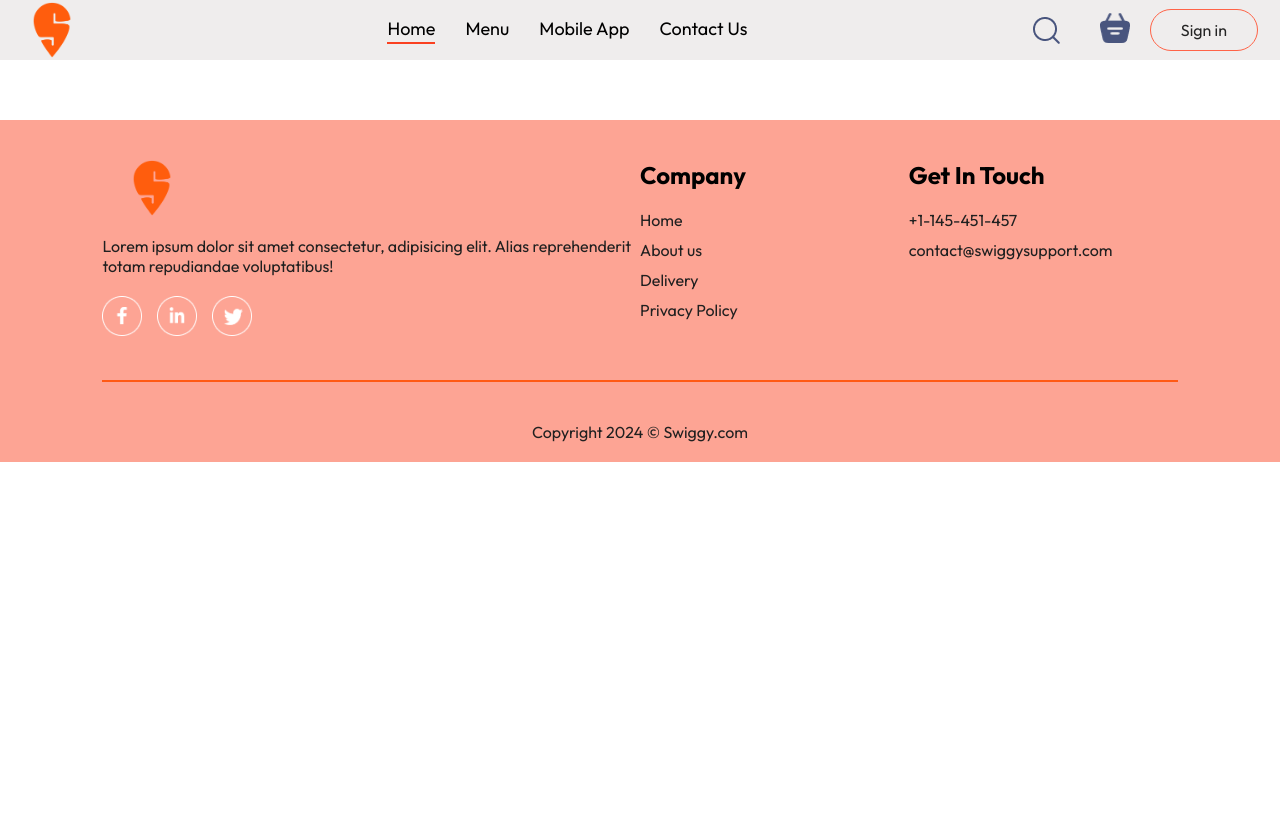
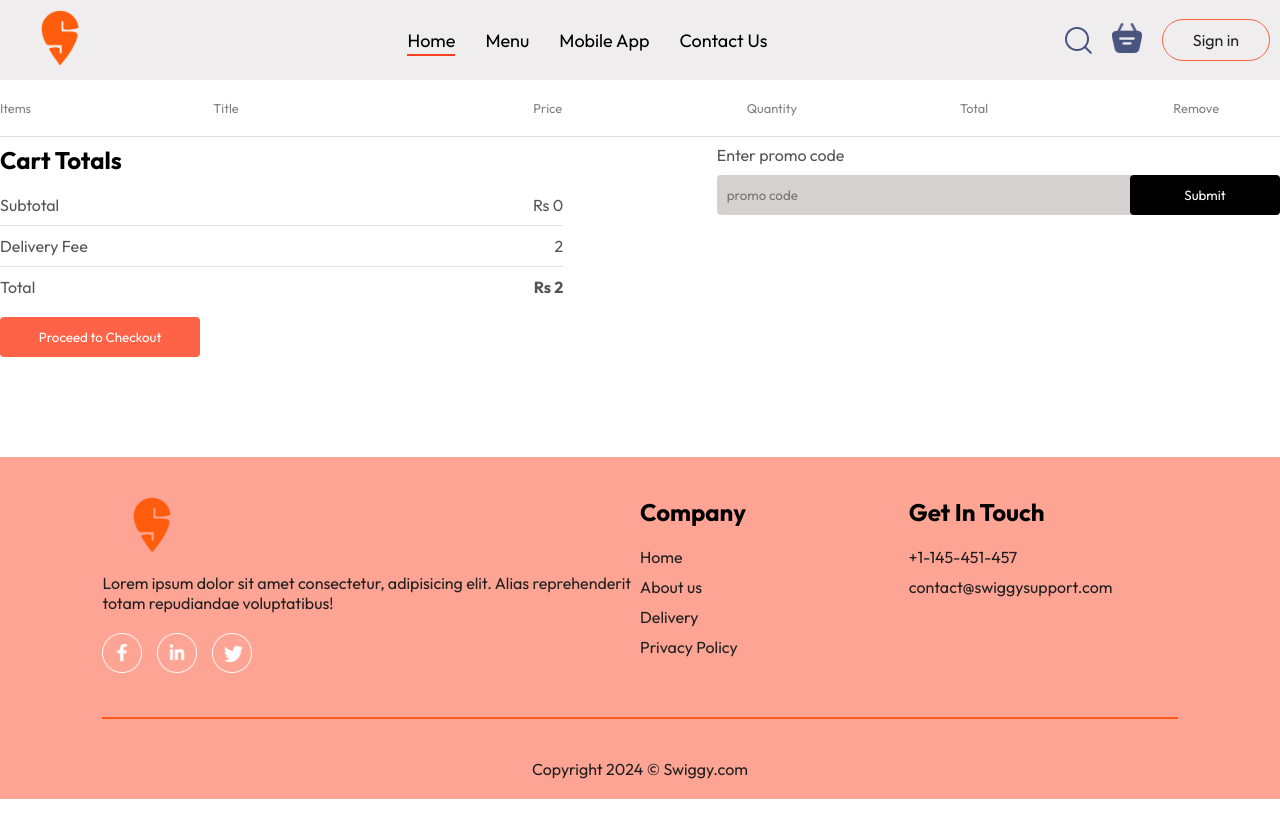
Before and after one commit to AlanRoy25/Food_Delivery_app, a React (Vite) app in the folder frontend/: page /cart in a window 1280 px wide. Shown: the top 838 px of the page. Before the commit the page ends 800 px from the top, so only its background shows below. Built offline with nearby package versions, Linux system fonts and the light colour scheme.

Commit message:
added cart-page

```diff
--- a/frontend/src/App.jsx
+++ b/frontend/src/App.jsx
@@ -6,6 +6,8 @@
 import PlaceOrder from "./pages/PlaceOrder/PlaceOrder";
 import Footer from "./components/Footer/Footer";
 import LoginPage from "./pages/LoginPage/LoginPage";
+import AppDownload from "./components/AppDownload/AppDownload";
+import ExploreMenu from "./components/ExploreMenu/ExploreMenu";
 
 const App = () => {
   return (
@@ -13,6 +15,8 @@
       <Navbar cartItemCount={0} />
       <Routes>
         <Route path="/" element={<Home />} />
+        <Route path="/menu" element={<ExploreMenu />} />
+        <Route path="/app-download" element={<AppDownload />} />
         <Route path="/cart" element={<Cart />} />
         <Route path="/orders" element={<PlaceOrder />} />
         <Route path="/login" element={<LoginPage />} />
--- a/frontend/src/components/Header/Header.jsx
+++ b/frontend/src/components/Header/Header.jsx
@@ -1,7 +1,8 @@
 import React from "react";
 import "./Header.css";
+import { Link } from "react-router-dom";
 
-const Header = () => {
+const Header = ({setMenu}) => {
   return (
     <div className="header">
       <div className="header-contents">
@@ -9,7 +10,9 @@
         <p>
           Choose from a diverse menu featuring a delectable array of dishes.
         </p>
-        <button>View Menu</button>
+      <Link to="/#explore-menu" onClick={() => setMenu('menu')}>
+      <button>View Menu</button>
+      </Link>
       </div>
     </div>
   );
--- a/frontend/src/components/Navbar/Navbar.css
+++ b/frontend/src/components/Navbar/Navbar.css
@@ -1,16 +1,16 @@
 .navbar {
-  padding: 20px 0px;
+  padding: 10px;
   display: flex;
   justify-content: space-between;
   align-items: center;
   width: 100%;
   position: fixed;
-  top: 0%;
-  left: 0%;
+  top: 0;
+  left: 0;
   z-index: 100;
   background-color: rgb(239, 237, 237);
-  padding: 2px;
-
+  box-sizing: border-box; /* Include padding in width calculation */
+  overflow: hidden; /* Prevent overflow */
 }
 
 .logo {
@@ -23,21 +23,29 @@
   gap: 30px;
   color: black;
   font-size: 18px;
+  flex-grow: 1; /* Allows the menu to take up available space */
+  justify-content: center;
 }
 
 .navbar-right {
   display: flex;
   align-items: center;
-  gap: 40px;
+  gap: 20px;
+  flex-shrink: 0; /* Prevents shrinking */
 }
 
 .navbar-search-icon {
   display: flex;
   align-items: center;
+  gap: 20px;
 }
 
 .cart-container {
   position: relative;
+  display: flex;
+  align-items: center;
+  margin-left: auto; /* Pushes to the right */
+  position: relative; /* Ensure the cart-container is relative for absolute positioning inside it */
 }
 
 .cart-icon {
@@ -55,13 +63,21 @@
   border-radius: 50%;
   padding: 5px 7px;
   font-weight: bold;
+  min-width: 20px; /* Ensures a minimum size */
+  height: 20px;
+  display: flex;
+  align-items: center;
+  justify-content: center;
 }
 
 .dot {
-  position: relative;
-  border-radius: 5px;
-  margin-left: 20px;
-  margin-right: 20px;
+  position: absolute;
+  top: -5px;
+  right: -10px;
+  width: 10px;
+  height: 10px;
+  background-color: red;
+  border-radius: 50%;
 }
 
 .navbar button {
@@ -74,10 +90,11 @@
   cursor: pointer;
   transition: 0.2s;
   font-weight: 400;
+  margin: 0;
 }
 
 .navbar button:hover {
-  background-color: tomato
+  background-color: tomato;
 }
 
 .navbar .active {
@@ -89,51 +106,51 @@
   cursor: pointer;
 }
 
-@media (max-width: 1050px){
-  .navbar .logo{
+@media (max-width: 1050px) {
+  .navbar .logo {
     width: 140px;
   }
-  .navbar-menu{
+  .navbar-menu {
     gap: 20px;
     font-size: 17px;
   }
-  .navbar-right{
+  .navbar-right {
     gap: 30px;
   }
-  .navbar-right img{
+  .navbar-right img {
     width: 22px;
   }
-  .navbar-right button{
-    padding:  8px 25px;
+  .navbar-right button {
+    padding: 8px 25px;
   }
-
 }
 
-@media (max-width: 900px){
-  .navbar .logo{
+@media (max-width: 900px) {
+  .navbar .logo {
     width: 120px;
   }
-  .navbar-menu{
+  .navbar-menu {
     gap: 15px;
     font-size: 16px;
   }
-  .navbar-right{
-    gap: 20px;
+  .navbar-right {
+    gap: 10px;
   }
-  .navbar-right img{
+  .navbar-right img {
     width: 20px;
   }
-  .navbar-right button{
-    padding:  7px 20px;
+  .navbar-right button {
+    padding: 7px 20px;
     font-size: 15px;
   }
-
+  .dot {
+    width: 8px;
+    height: 8px;
+  }
 }
 
-@media (max-width: 750px){
-  .navbar-menu{
+@media (max-width: 750px) {
+  .navbar-menu {
     display: none;
   }
-
-
 }
--- a/frontend/src/components/Navbar/Navbar.jsx
+++ b/frontend/src/components/Navbar/Navbar.jsx
@@ -1,16 +1,21 @@
-import React, { useState } from "react";
+import React, { useContext, useState } from "react";
 import "./Navbar.css";
 import { assets } from "../../assets/assets";
 import { Link, useNavigate } from "react-router-dom";
+import { StoreContext } from "../../context/StoreContext";
 
 const Navbar = ({ cartItemCount }) => {
   const [menu, setMenu] = useState("home");
+  const { getTotalCartAmount } = useContext(StoreContext);
   const navigate = useNavigate();
 
   return (
     <div className="navbar">
-      <img src={assets.logo} alt="" className="logo" />
+      <Link to='/'>
+        <img src={assets.logo} alt="Logo" className="logo" />
+      </Link>
       <ul className="navbar-menu">
+        <li>
           <Link
             to="/"
             onClick={() => setMenu("home")}
@@ -18,40 +23,46 @@
           >
             Home
           </Link>
-        <a
-          href="#explore-menu"
+        </li>
+        <li>
+          <Link
+            to= "/menu"
             onClick={() => setMenu("menu")}
             className={menu === "menu" ? "active" : ""}
           >
             Menu
-        </a>
-        <a
-          href="#app-download"
+          </Link>
+        </li>
+        <li>
+          <Link to="/app-download"
             onClick={() => setMenu("mobile-app")}
             className={menu === "mobile-app" ? "active" : ""}
           >
             Mobile App
-        </a>
-        <a
-          href="#footer"
+
+          </Link>
+
+        </li>
+        <li>
+          <Link
+            to="/footer"
             onClick={() => setMenu("contact-us")}
             className={menu === "contact-us" ? "active" : ""}
           >
             Contact Us
-        </a>
+         </Link>
+        </li>
       </ul>
       <div className="navbar-right">
-        <img src={assets.search_icon} alt="search icon" />
+        <img src={assets.search_icon} alt="Search icon" />
         <div className="navbar-search-icon">
           <div className="cart-container">
-            <img src={assets.basket_icon} alt="cart icon" className="cart-icon" />
-            {cartItemCount > 0 && (
-              <span className="cart-count">{cartItemCount}</span>
-            )}
+            <Link to='/cart'>
+              <img src={assets.basket_icon} alt="Cart icon" className="cart-icon" />
+              {getTotalCartAmount() > 0 && <div className="dot"></div>}
+            </Link>
           </div>
-          <div className="dot">
           <button onClick={() => navigate("/login")}>Sign in</button>
-          </div>
         </div>
       </div>
     </div>
--- a/frontend/src/context/StoreContext.jsx
+++ b/frontend/src/context/StoreContext.jsx
@@ -27,16 +27,29 @@
     });
   };
 
+  const getTotalCartAmount = () => {
+    let totalAmount = 0;
+    for (const item in cartItems) {
+      if (cartItems[item] > 0) {
+        const itemInfo = food_list.find(
+          (product) => product._id.toString() === item
+        );
+      if (itemInfo) {
+        totalAmount += itemInfo.price * cartItems[item];
+      }
+    }
+  }
+    return totalAmount;
+  };
+
   const contextValue = {
     food_list,
     cartItems,
     addToCart,
     removeCart,
+    getTotalCartAmount,
   };
 
-  useEffect(() => {
-    // effect to handle the cart updates (eg. saving to local storage)
-  }, [cartItems]);
   return (
     <StoreContext.Provider value={contextValue}>
       {children}
--- a/frontend/src/pages/Cart/Cart.css
+++ b/frontend/src/pages/Cart/Cart.css
@@ -0,0 +1,111 @@
+.cart{
+  margin-top: 100px;
+}
+
+.cart-items-title{
+  display: grid;
+  grid-template-columns: 1fr 1.5fr 1fr 1fr 1fr 0.5fr;
+  align-items: center;
+  color: grey;
+  font-size: max(1vw,12px);
+
+}
+
+.cart-items-item{
+  margin: 10px 0px;
+  color: black;
+
+}
+
+.cart-items-item img{
+  width: 50px;
+}
+
+.cart hr{
+  height: 1px;
+  background-color: #e2e2e2;
+  border: none;
+}
+
+.cart-items-item .cross{
+  cursor: pointer;
+}
+
+.cart-bottom{
+  margin-top: 8px;
+  display: flex;
+  justify-content: space-between;
+  gap:  max(12vw, 20px);
+}
+
+.cart-total{
+  flex: 1;
+  display: flex;
+  flex-direction: column;
+  gap: 20px;
+}
+
+.cart-total-details{
+  display: flex;
+  justify-content: space-between;
+  color: #555;
+
+}
+
+.cart-total hr{
+  margin: 10px 0px;
+
+}
+
+.cart-total button{
+  border: none;
+  color: white;
+  background-color: tomato;
+  width: max(15vw, 200px);
+  padding: 12px 0px;
+  border-radius: 4px;
+  cursor: pointer;
+}
+
+.cart-promocode {
+  flex: 1;
+}
+
+.cart-promocode p{
+  color: #555
+}
+
+.cart-promocode-input{
+  margin-top: 10px;
+  display: flex;
+  justify-content: space-between;
+  align-items: center;
+  background-color: rgb(213, 209, 209);
+  border-radius: 4px;
+
+}
+
+.cart-promocode-input input{
+  background: transparent;
+  border: none;
+  outline: none;
+  padding-left: 10px;
+}
+
+.cart-promocode-input  button{
+  width: max(10vw,150px);
+  padding: 12px 5px;
+  background-color: black;
+  border: none;
+  color: white;
+  border-radius: 4px;
+}
+
+@media (max-width: 750px){
+  .cart-bottom{
+    flex-direction: column-reverse;
+  }
+  .cart-promocode{
+    justify-content: start;
+  }
+}
--- a/frontend/src/pages/Cart/Cart.jsx
+++ b/frontend/src/pages/Cart/Cart.jsx
@@ -1,10 +1,75 @@
-import React from 'react'
-import './Cart.css'
+import React, { useContext } from "react";
+import "./Cart.css";
+import { StoreContext } from "../../context/StoreContext";
 
 const Cart = () => {
+  const { cartItems, food_list, removeCart , getTotalCartAmount} = useContext(StoreContext);
   return (
-    <div>Cart</div>
-  )
-}
+    <div className="cart">
+      <div className="cart-items">
+        <div className="cart-items-title">
+          <p>Items</p>
+          <p>Title</p>
+          <p>Price</p>
+          <p>Quantity</p>
+          <p>Total</p>
+          <p>Remove</p>
+        </div>
+        <br />
+        <hr />
+        {food_list.map((item, index) => {
+          if (cartItems[item._id] > 0) {
+            return (
+              <div key={item._id}>
+                <div className="cart-items-title cart-items-item">
+                  <img src={item.image} alt="" />
+                  <p>{item.name}</p>
+                  <p>Rs {item.price}</p>
+                  <p>{cartItems[item._id]}</p>
+                  <p> Rs {item.price * cartItems[item._id]}</p>
+                  <p onClick={() => removeCart(item._id)} className="cross">
+                    x
+                  </p>
+                </div>
+                <hr />
+              </div>
+            );
+          }
+        })}
+      </div>
+      <div className="cart-bottom">
+        <div className="cart-total">
+          <h2>Cart Totals</h2>
+          <div>
+            <div className="cart-total-details">
+              <p>Subtotal</p>
+              <p>Rs {getTotalCartAmount()}</p>
+            </div>
+            <hr />
+            <div className="cart-total-details">
+              <p>Delivery Fee</p>
+              <p>{2}</p>
+            </div>
+            <hr />
+            <div className="cart-total-details">
+              <p>Total</p>
+              <b>Rs {getTotalCartAmount()+ 2}</b>
+            </div>
+          </div>
+          <button>Proceed to Checkout</button>
+        </div>
+        <div className="cart-promocode">
+          <div>
+            <p>Enter promo code</p>
+            <div className="cart-promocode-input">
+              <input type="text" placeholder="promo code" />
+              <button>Submit</button>
+            </div>
+          </div>
+        </div>
+      </div>
+    </div>
+  );
+};
 
-export default Cart
+export default Cart;
```
Lines whose indentation alone changed are shown as unchanged.
